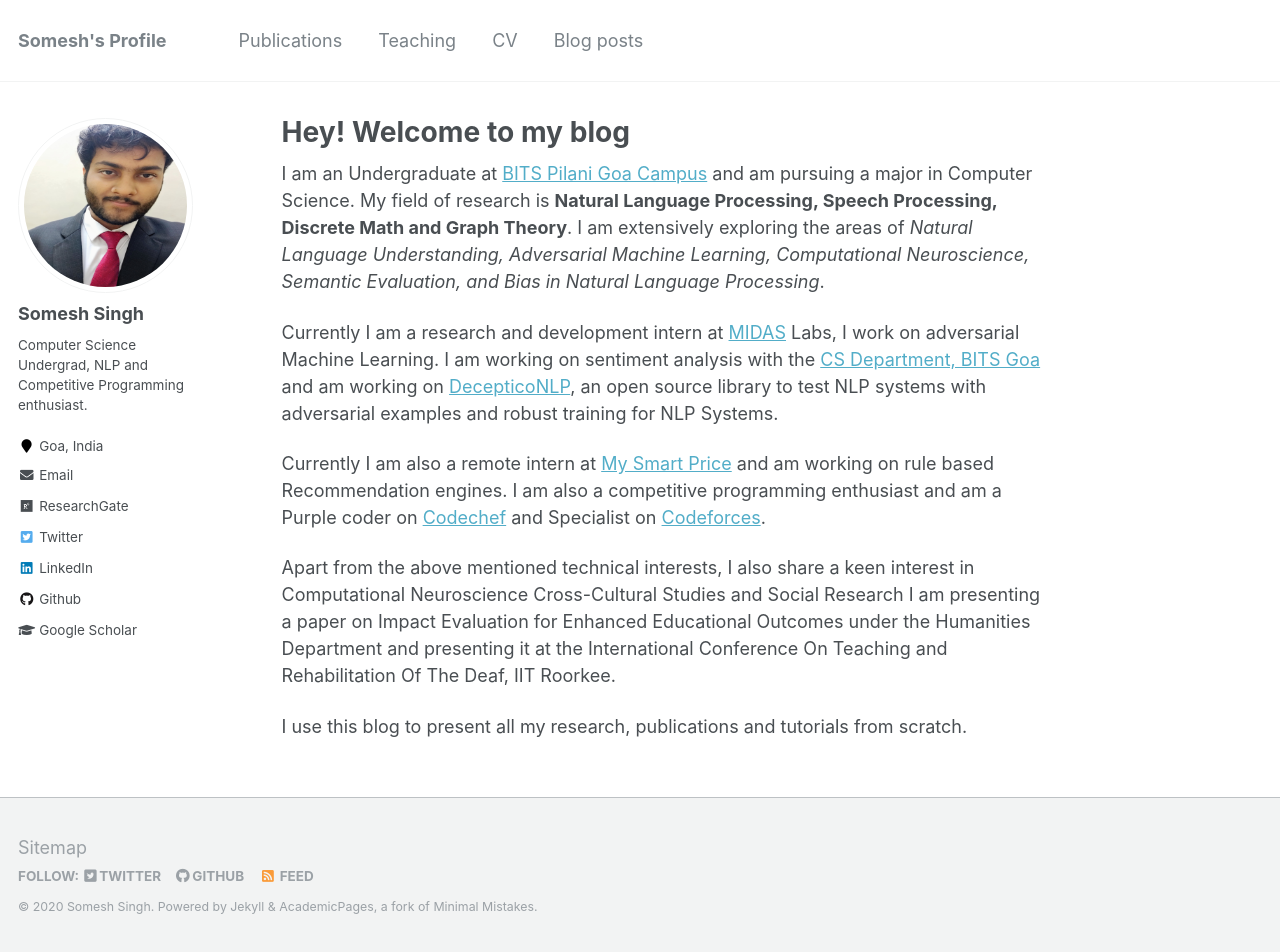
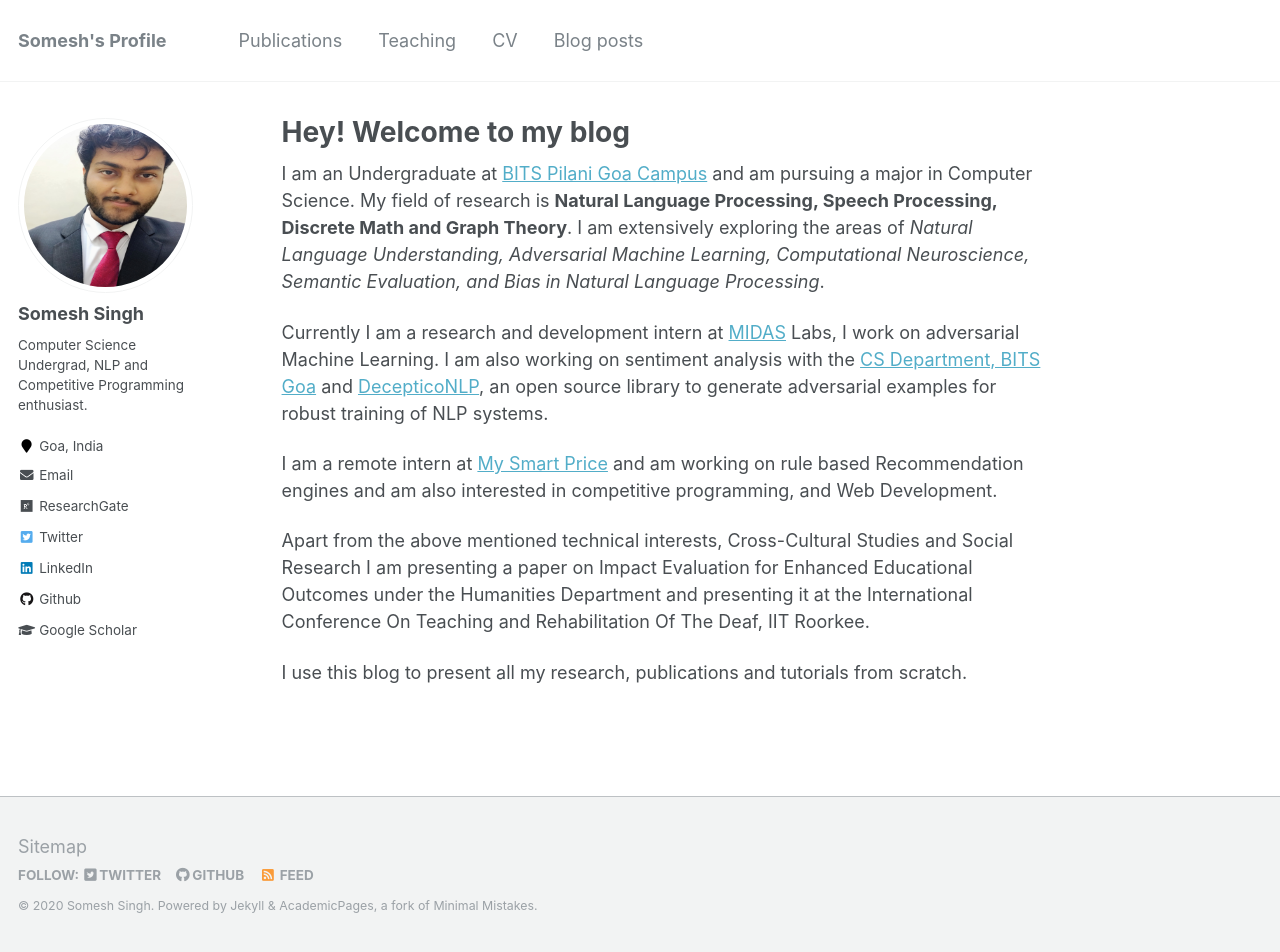
Before and after one commit to someshsingh22/someshsingh22.github.io, a Jekyll site: the page built from _pages/about.md, in a window 1280 px wide and 952 px high. Built offline with Jekyll 4.4.1, drawn with Linux system fonts in a browser that asks for light colours.

Commit message:
About Updated

```diff
--- a/_pages/about.md
+++ b/_pages/about.md
@@ -10,11 +10,11 @@
 
 I am an Undergraduate at [BITS Pilani Goa Campus](https://www.bits-pilani.ac.in/Goa/index.aspx) and am pursuing a major in Computer Science. My field of research is **Natural Language Processing, Speech Processing, Discrete Math and Graph Theory**. I am extensively exploring the areas of *Natural Language Understanding, Adversarial Machine Learning, Computational Neuroscience, Semantic Evaluation, and Bias in Natural Language Processing*.
 
-Currently I am a research and development intern at [MIDAS](http://midas.iiitd.edu.in/) Labs, I work on adversarial Machine Learning. I am working on sentiment analysis with the [CS Department, BITS Goa](https://www.bits-pilani.ac.in/goa/ComputerScienceInformationsSystems/ComputerScienceandInformationSystems) and am working on [DecepticoNLP](https://github.com/SforAiDl/decepticonlp), an open source library to test NLP systems with adversarial examples and robust training for NLP Systems.
+Currently I am a research and development intern at [MIDAS](http://midas.iiitd.edu.in/) Labs, I work on adversarial Machine Learning. I am  also working on sentiment analysis with the [CS Department, BITS Goa](https://www.bits-pilani.ac.in/goa/ComputerScienceInformationsSystems/ComputerScienceandInformationSystems) and [DecepticoNLP](https://github.com/SforAiDl/decepticonlp), an open source library to generate adversarial examples for robust training of NLP systems.
 
-Currently I am also a remote intern at [My Smart Price](https://www.mysmartprice.com) and am working on rule based Recommendation engines.
-I am also a competitive programming enthusiast and am a Purple coder on [Codechef](https://www.codechef.com/users/someshsingh22) and Specialist on [Codeforces](https://codeforces.com/profile/someshsingh22).
+I am a remote intern at [My Smart Price](https://www.mysmartprice.com) and am working on rule based Recommendation engines and
+am also interested in competitive programming, and Web Development.
 
-Apart from the above mentioned technical interests, I also share a keen interest in Computational Neuroscience Cross-Cultural Studies and Social Research I am presenting a paper on Impact Evaluation for Enhanced Educational Outcomes under the Humanities Department and presenting it at the International Conference On Teaching and Rehabilitation Of The Deaf, IIT Roorkee.
+Apart from the above mentioned technical interests, Cross-Cultural Studies and Social Research I am presenting a paper on Impact Evaluation for Enhanced Educational Outcomes under the Humanities Department and presenting it at the International Conference On Teaching and Rehabilitation Of The Deaf, IIT Roorkee.
 
 I use this blog to present all my research, publications and tutorials from scratch.
```
